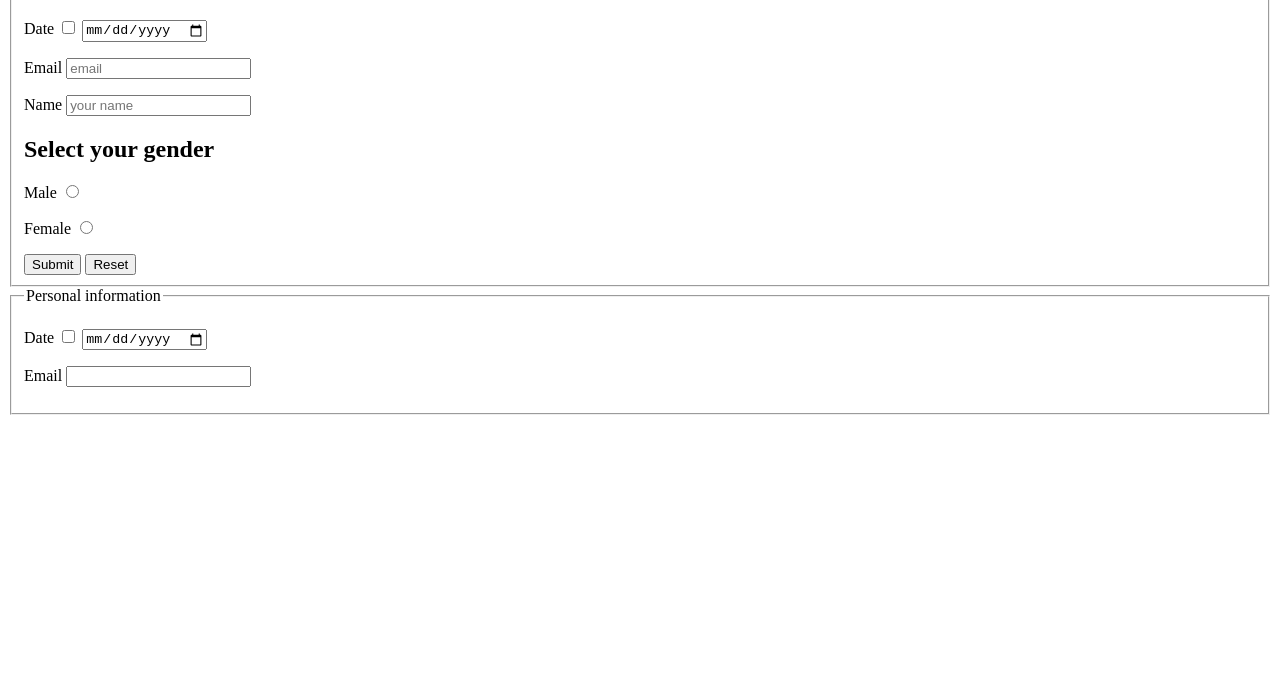
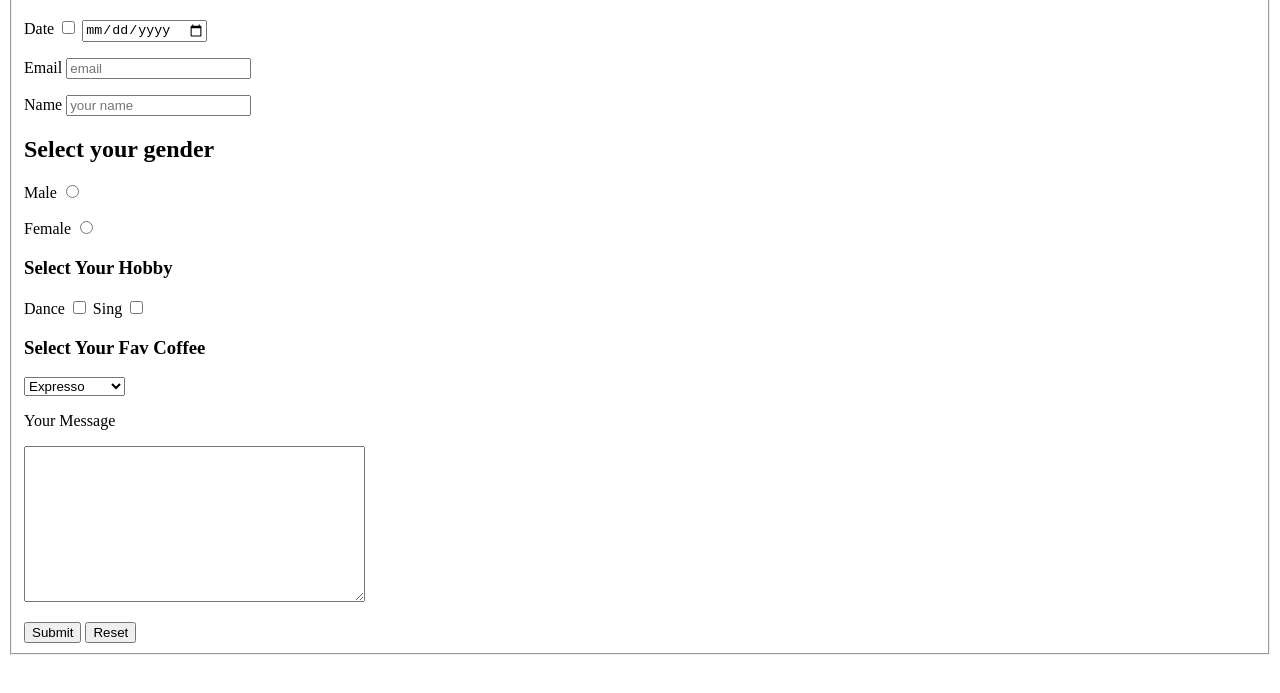
Before and after one commit to eunicerana/explorer-web-start, a plain HTML site: page contact.html in a window 1280 px wide. Shown: the part 101-794 px from the top of the page. Drawn offline with Linux system fonts and the light colour scheme.

Commit message:
Update contact.html

```diff
--- a/contact.html
+++ b/contact.html
@@ -36,13 +36,40 @@
         <input type="radio" id="gender" value="female" name="gender">
         </p>
 
+        <p>
+        <h3>Select Your Hobby</h3>
+        <label for="dance">Dance</label>
+        <input type="checkbox" id="dance" value="dance" name="dance">
+        <label for="sing">Sing</label>
+        <input type="checkbox" id="sing" value="sing" name="sing">
+        </p>
+
+        <h3>Select Your Fav Coffee</h3>
+        <p>
+          <select name="coffee" id="coffee">
+            <optgroup label="Hard Coffee">
+              <option value="expresso">Expresso</option>
+              <option value="cappucino">Cappucino</option>
+            </optgroup>
+            <optgroup label="Soft Coffee">
+              <option value="americano">Expresso</option>
+              <option value="latte">Latte</option>
+            </optgroup>
+          </select>
+        </p>
+        <p>Your Message</p>
+
+        <p>
+          <textarea name="msg" id="msg" cols="40" rows="10"></textarea>
+        </p>
+
         <button type="submit">Submit</button>
         <button type="reset">Reset</button>
 
       </form>
     </fieldset>
 
-    <fieldset>
+<!--     <fieldset>
       <legend>Personal information</legend>
       <form action="mailto" method="post">
         <p>
@@ -57,7 +84,7 @@
         </p>
 
       </form>
-    </fieldset>
+    </fieldset> -->
   </body>
 
 </html>
```
